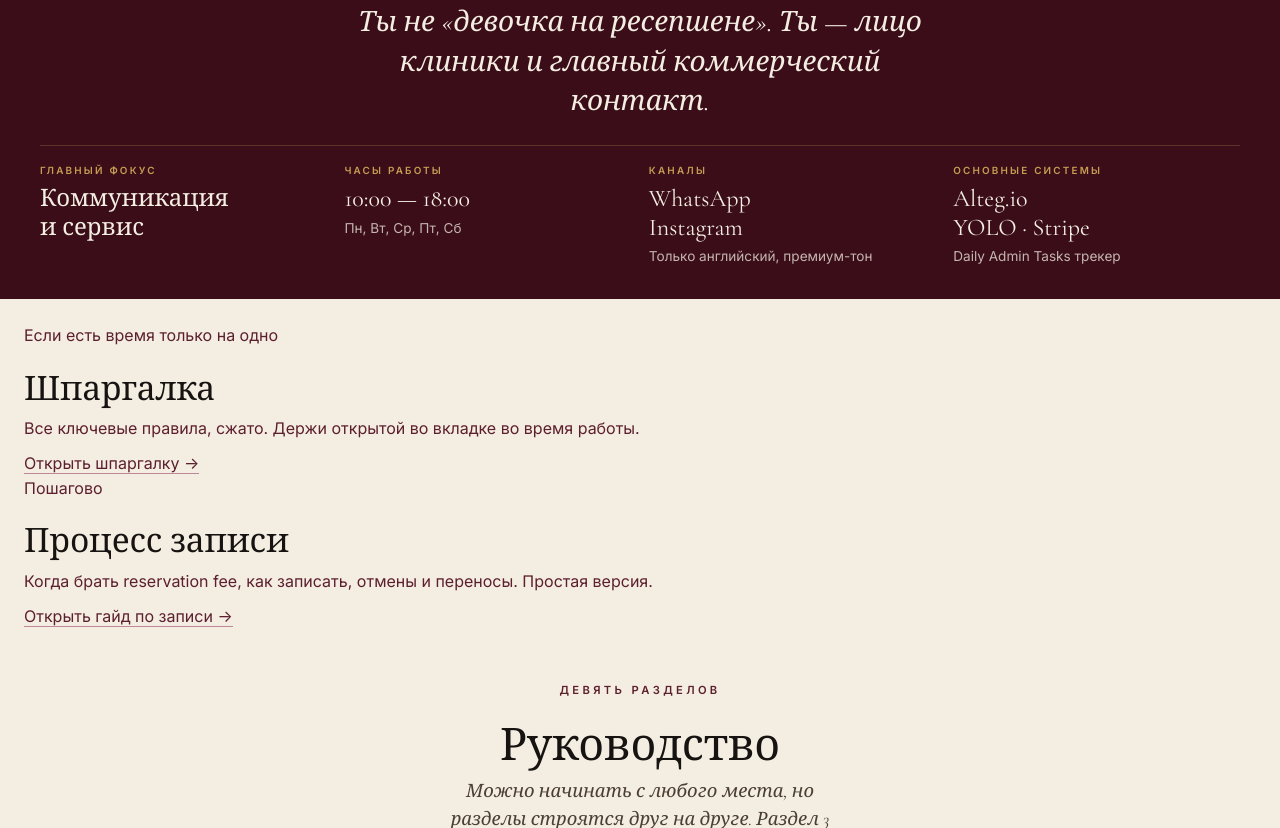
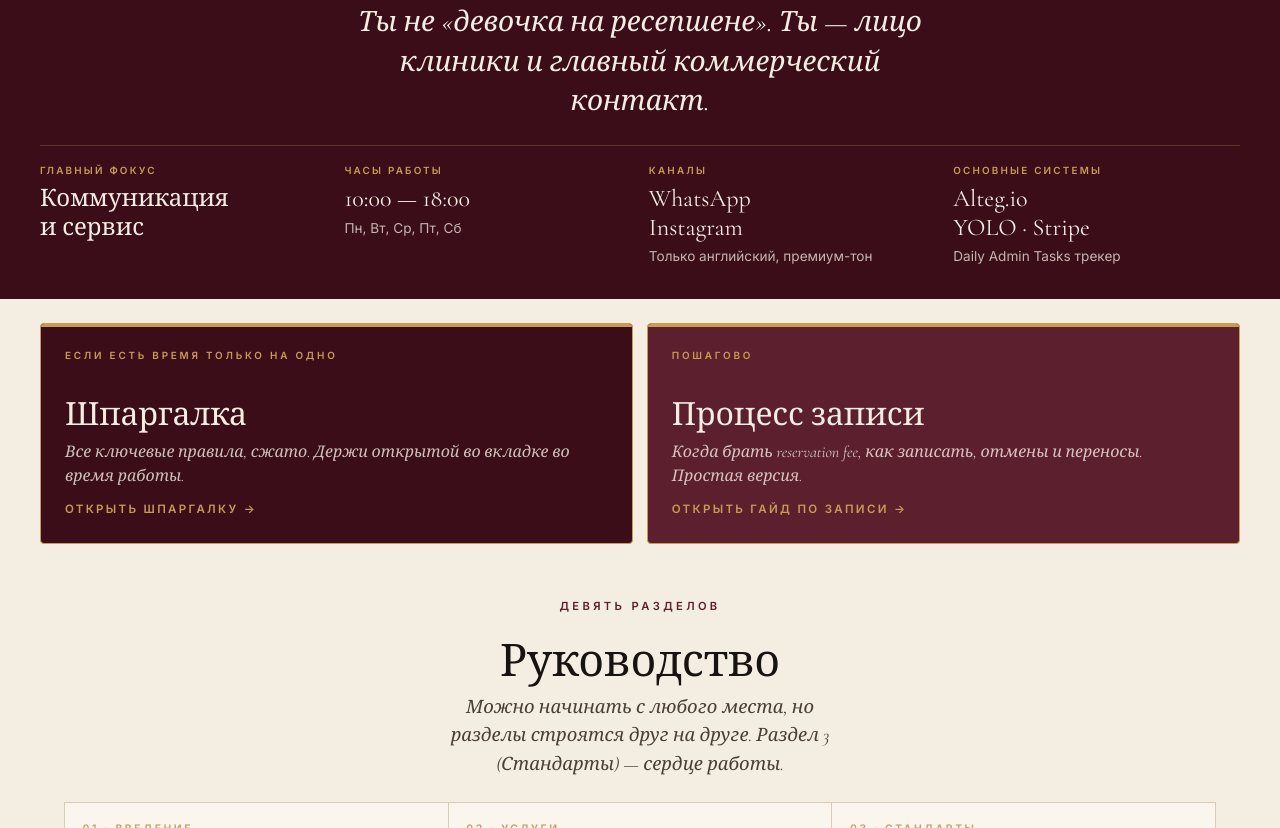
Before and after one commit to CosmoDiClinic/admin-onboarding, a plain HTML site: page index.html in a window 1280 px wide. Shown: the part 552-1380 px from the top of the page. Drawn offline with nearby package versions, Linux system fonts and the light colour scheme.

Commit message:
Update style.css

```diff
--- a/assets/style.css
+++ b/assets/style.css
@@ -1224,3 +1224,95 @@ tbody tr:hover { background: var(--paper); }
   .site-search-overlay { padding-top: 4vh; }
   .site-search-close { display: none; }
 }
+
+/* ============================================================
+   Home banner duo — Cheat sheet + Booking process
+============================================================ */
+.banner-duo {
+  max-width: var(--max-wide);
+  margin: 0 auto;
+  display: grid;
+  grid-template-columns: 1fr 1fr;
+  gap: var(--space-4);
+}
+
+.duo-card {
+  display: flex;
+  flex-direction: column;
+  border-radius: var(--radius-md);
+  padding: var(--space-6) var(--space-6);
+  text-decoration: none;
+  border: 1px solid var(--gold);
+  position: relative;
+  overflow: hidden;
+  transition: all var(--t-base);
+}
+
+.duo-card::before {
+  content: '';
+  position: absolute;
+  top: 0;
+  left: 0;
+  width: 100%;
+  height: 3px;
+  background: var(--gold);
+}
+
+.duo-card:hover { transform: translateY(-2px); }
+
+.duo-cheat {
+  background: var(--burgundy-deep);
+  color: var(--cream);
+}
+
+.duo-cheat:hover { background: var(--burgundy-700); }
+
+.duo-booking {
+  background: var(--burgundy);
+  color: var(--cream);
+}
+
+.duo-booking:hover { background: var(--burgundy-700); }
+
+.duo-eyebrow {
+  font-family: var(--font-body);
+  font-size: 0.62rem;
+  text-transform: uppercase;
+  letter-spacing: 0.28em;
+  color: var(--gold);
+  font-weight: 600;
+  margin-bottom: var(--space-3);
+}
+
+.duo-title {
+  font-family: var(--font-display);
+  font-size: clamp(1.5rem, 3vw, 2rem);
+  font-weight: 400;
+  color: var(--cream);
+  line-height: 1.1;
+  margin-bottom: var(--space-3);
+  letter-spacing: -0.005em;
+}
+
+.duo-desc {
+  font-family: var(--font-display);
+  font-style: italic;
+  font-size: 1rem;
+  color: rgba(244, 237, 226, 0.8);
+  line-height: 1.45;
+  margin-bottom: var(--space-4);
+  flex: 1;
+}
+
+.duo-arrow {
+  font-family: var(--font-body);
+  font-size: 0.72rem;
+  font-weight: 600;
+  text-transform: uppercase;
+  letter-spacing: 0.2em;
+  color: var(--gold);
+}
+
+@media (max-width: 768px) {
+  .banner-duo { grid-template-columns: 1fr; }
+}
```
